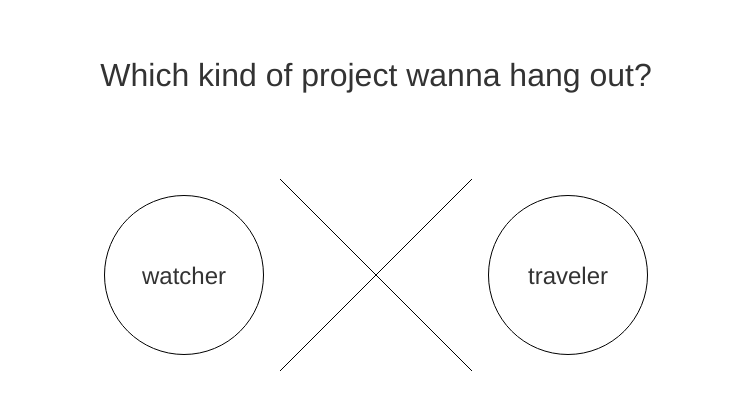
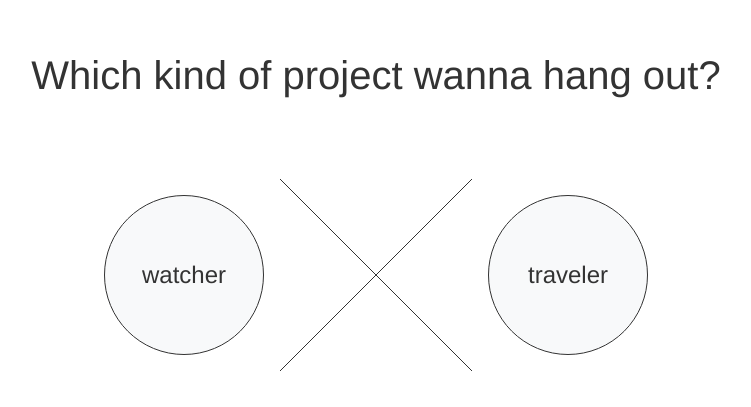
Before and after one commit to HM4725/lasqua, a Vue app: page / in a window 1280 px wide. Shown: the part 189-596 px from the top of the page, without its empty margins (264-1015 px from the left). Built offline with nearby package versions, Linux system fonts and the light colour scheme.

Commit message:
change first choice page

```diff
--- a/src/components/ChoiceBetweenOptionsComponent.vue
+++ b/src/components/ChoiceBetweenOptionsComponent.vue
@@ -1,15 +1,19 @@
 <template>
   <span class="between-options">
     <svg>
-      <line x1="0" y1="0" x2="100%" y2="100%" stroke="black"/>
-      <line x1="0" y1="100%" x2="100%" y2="0" stroke="black"/>
+      <line x1="0" y1="0" x2="100%" y2="100%" :stroke="color"/>
+      <line x1="0" y1="100%" x2="100%" y2="0" :stroke="color"/>
     </svg>
   </span>
 </template>
 
 <script>
 export default{
-
+  data() {
+    return {
+      color: '#333333'
+    }
+  }
 }
 </script>
 
@@ -18,4 +22,9 @@ export default{
     width: 12rem;
     height: 12rem;
 }
+@media (max-width: 767px) {
+  .between-options {
+    display: none;
+  }
+}
 </style>
--- a/src/components/ChoiceOptionComponent.vue
+++ b/src/components/ChoiceOptionComponent.vue
@@ -1,8 +1,6 @@
 <template>
   <router-link :to="option">
-    <div class="choice-option-button">
-      <span class="fs-4">{{option}}</span>
-    </div>
+    <button class="choice-option-button btn btn-light fs-4">{{option}}</button>
   </router-link>
 </template>
 
@@ -18,10 +16,13 @@ export default{
 .choice-option-button {
   width: 10rem;
   height: 10rem;
-  border: 1px solid black;
+  color: #333333;
+  border: 1px solid #333333;
   border-radius: 100%;
   text-align: center;
-  line-height: 10rem;
   margin: 1rem;
 }
+.choice-option-button:hover {
+  color: #999999;
+}
 </style>
--- a/src/views/ChoiceView.vue
+++ b/src/views/ChoiceView.vue
@@ -1,7 +1,7 @@
 <template>
   <div id="choice-project">
     <div class="choice-phrase">
-      <span class="fs-2">{{choicePhrase}}</span>
+      <span class="h1">{{choicePhrase}}</span>
     </div>
     <div class="choice-select">
       <choice-option-component option="watcher"/>
@@ -15,7 +15,6 @@
 import ChoiceOptionComponent from '../components/ChoiceOptionComponent.vue'
 import ChoiceBetweenOptionsComponent from '../components/ChoiceBetweenOptionsComponent.vue'
 export default {
-  name: 'Choice',
   components: {
     ChoiceOptionComponent,
     ChoiceBetweenOptionsComponent
--- a/src/views/WatcherView.vue
+++ b/src/views/WatcherView.vue
@@ -1,5 +1,5 @@
 <template>
-  <div>
+  <div class="test-box">
     {{msg}}
   </div>
 </template>
@@ -8,12 +8,25 @@
 export default{
   data() {
     return {
-      msg: "watcher"
+      msg: "아직 응답을 받지 못했습니다."
     }
+  },
+  methods: {
+    async getMsg() {
+      let url = "/api/getHelloworld"
+      this.msg = await this.$api(url, "get")
+    }
+  },
+  created() {
+    this.getMsg()
   }
 }
 </script>
 
 <style scoped>
-
+.test-box {
+  width: 10rem;
+  height: 10rem;
+  background-color: blanchedalmond;
+}
 </style>
```
